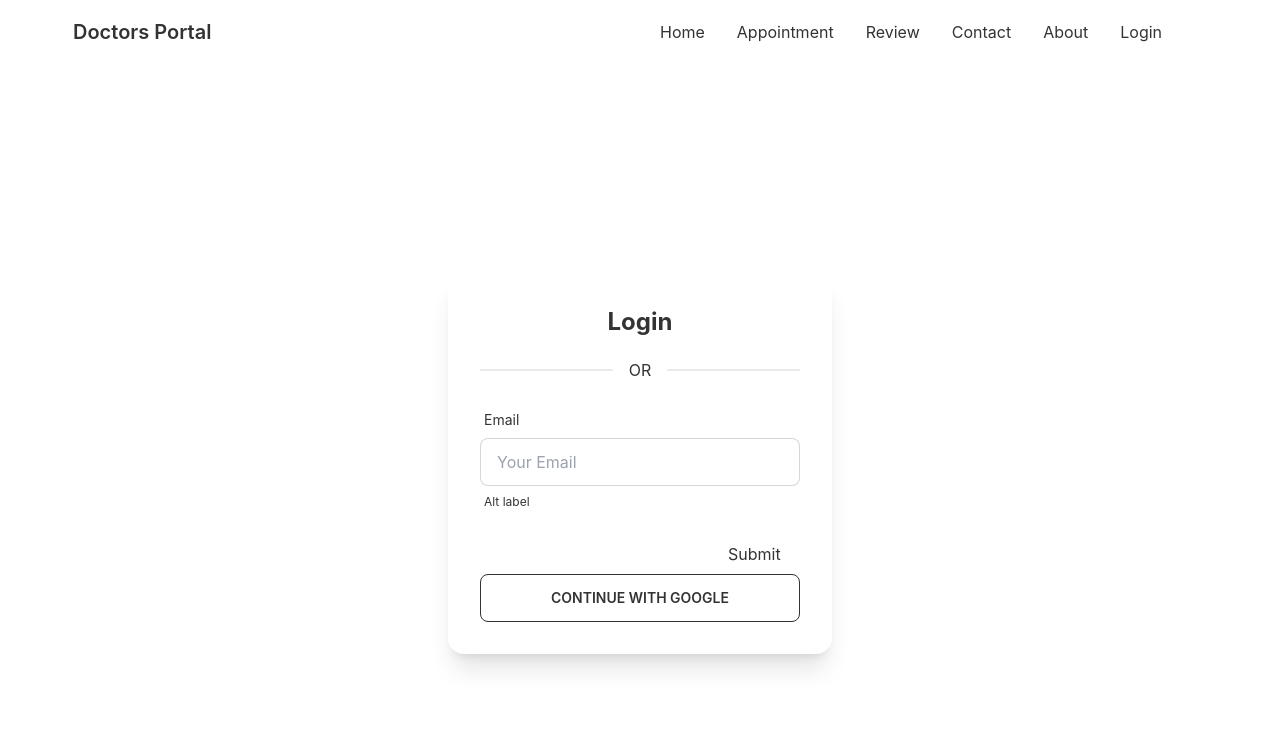
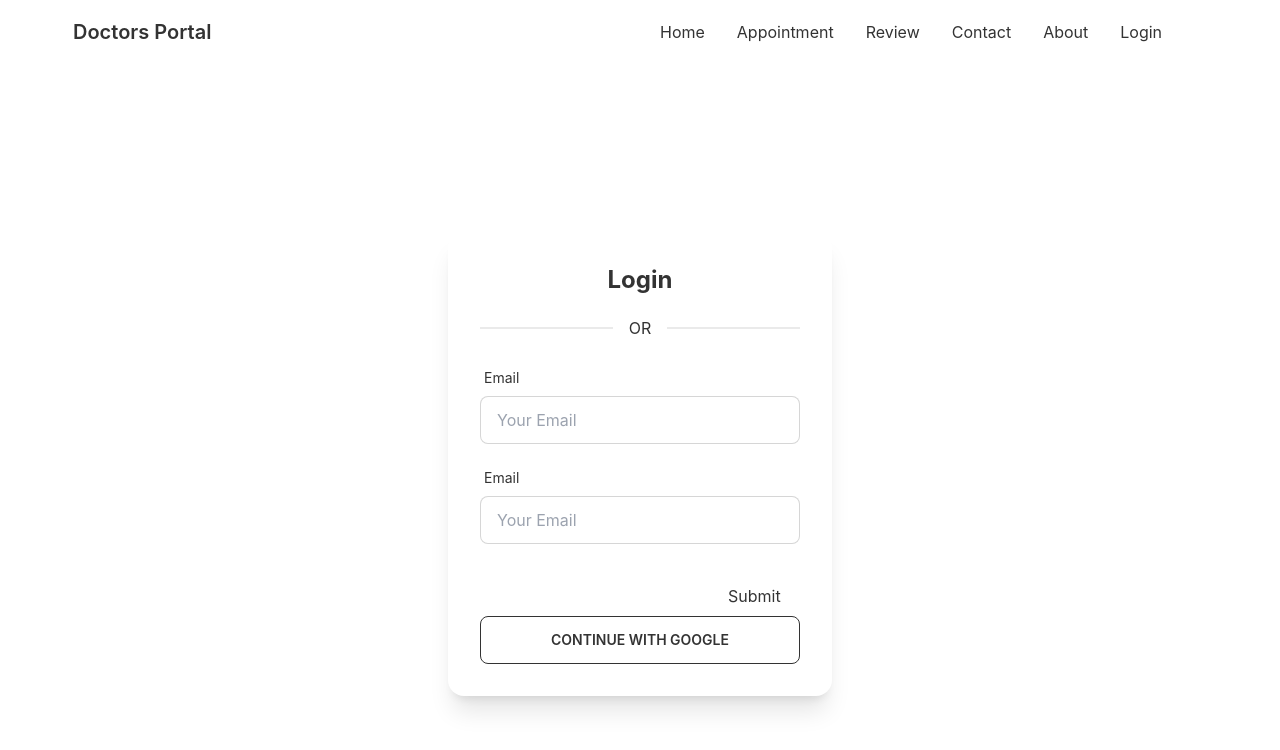
Before and after one commit to 404Bappy/doctors-portal-client, a React (Create React App) app: page /login in a window 1280 px wide. Shown: the top 750 px of the page. Built offline with nearby package versions, Linux system fonts and the light colour scheme; no server answers.

Commit message:
Initial Commit

```diff
--- a/src/Pages/Login/Login.js
+++ b/src/Pages/Login/Login.js
@@ -39,15 +39,51 @@ const Login = () => {
                                     },
 
                                     pattern: {
-                                        value: /[A-Za-z]{3}/,
+                                        value: /^[a-zA-Z0-9.!#$%&'*+/=?^_`{|}~-]+@[a-zA-Z0-9-]+(?:\.[a-zA-Z0-9-]+)*$/,
                                         message: 'Provide a Valid Email'
                                     }
                                 })}
                             />
                             <label class="label">
-                                <span class="label-text-alt">Alt label</span>
+                                {errors.email?.type === 'required' && <span class="label-text-alt text-red-500">{errors.email.message}</span>}
+                                {errors.email?.type === 'pattern' && <span class="label-text-alt text-red-500">{errors.email.message}</span>}
+
                             </label>
                         </div>
+                        <div class="form-control w-full max-w-xs">
+                            <label class="label">
+                                <span class="label-text">Email</span>
+                            </label>
+                            <input type="email"
+                                placeholder="Your Email"
+                                class="input input-bordered w-full max-w-xs"
+                                {...register("email", {
+
+                                    required: {
+                                        value: true,
+                                        message: "Email is Required"
+                                    },
+
+                                    pattern: {
+                                        value: /^[a-zA-Z0-9.!#$%&'*+/=?^_`{|}~-]+@[a-zA-Z0-9-]+(?:\.[a-zA-Z0-9-]+)*$/,
+                                        message: 'Provide a Valid Email'
+                                    }
+                                })}
+                            />
+                            <label class="label">
+                                {errors.email?.type === 'required' && <span class="label-text-alt text-red-500">{errors.email.message}</span>}
+                                {errors.email?.type === 'pattern' && <span class="label-text-alt text-red-500">{errors.email.message}</span>}
+
+                            </label>
+                        </div>
+
+
+
+
+
+
+
+
 
                         <input
 
```
